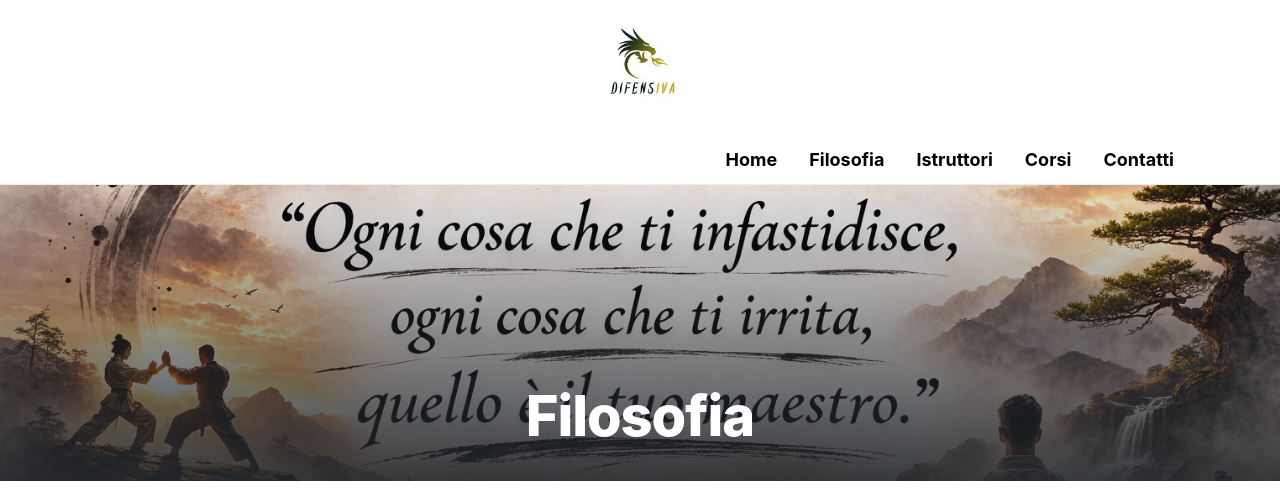
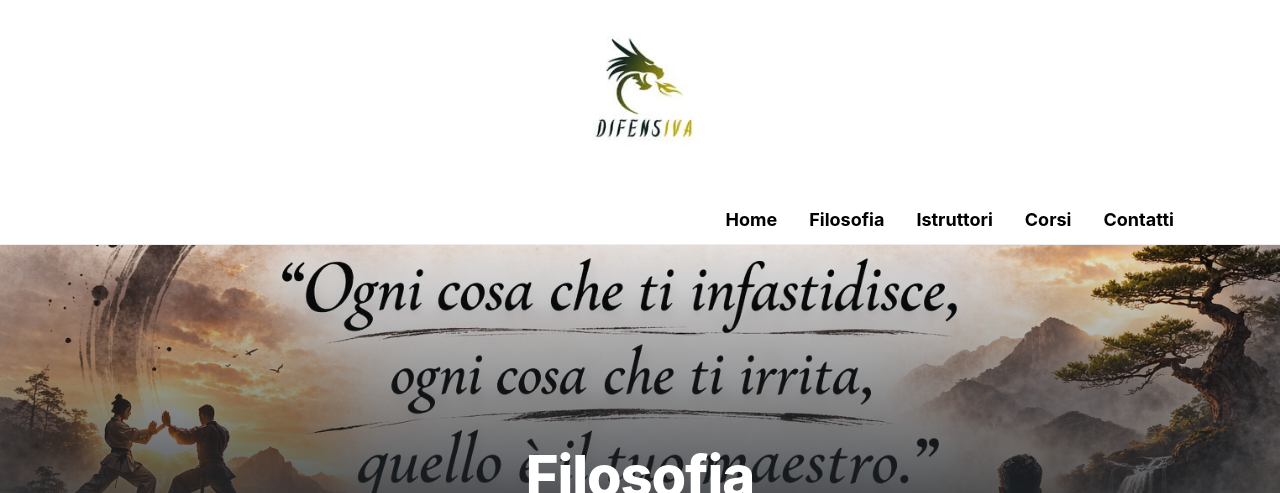
Before and after one commit to difensiva-varese/difensiva, a Jekyll site: the page built from pages/filosofia.md, in a window 1280 px wide. Shown: the top 493 px of the page. Built offline with Jekyll 4.4.1, drawn with Linux system fonts in a browser that asks for light colours; grey boxes are pictures that could not be loaded.

Commit message:
modifying themes

```diff
--- a/_sass/_custom.scss
+++ b/_sass/_custom.scss
@@ -351,7 +351,7 @@ header,
 
 /* Override del div con inline style height:300px */
 .text-center.my-3{
-  height: 120px !important;     /* prova 70–120 */
+  height: 180px !important;     /* prova 70–120 */
   margin-top: .5rem !important;
   margin-bottom: .5rem !important;
 }
@@ -368,7 +368,7 @@ header,
 }
 
 .video-wrapper{
-  max-width: 800px;
+  max-width: 500px;
   margin: 0 auto 2rem auto;
   border-radius: 18px;
   overflow: hidden;
```
